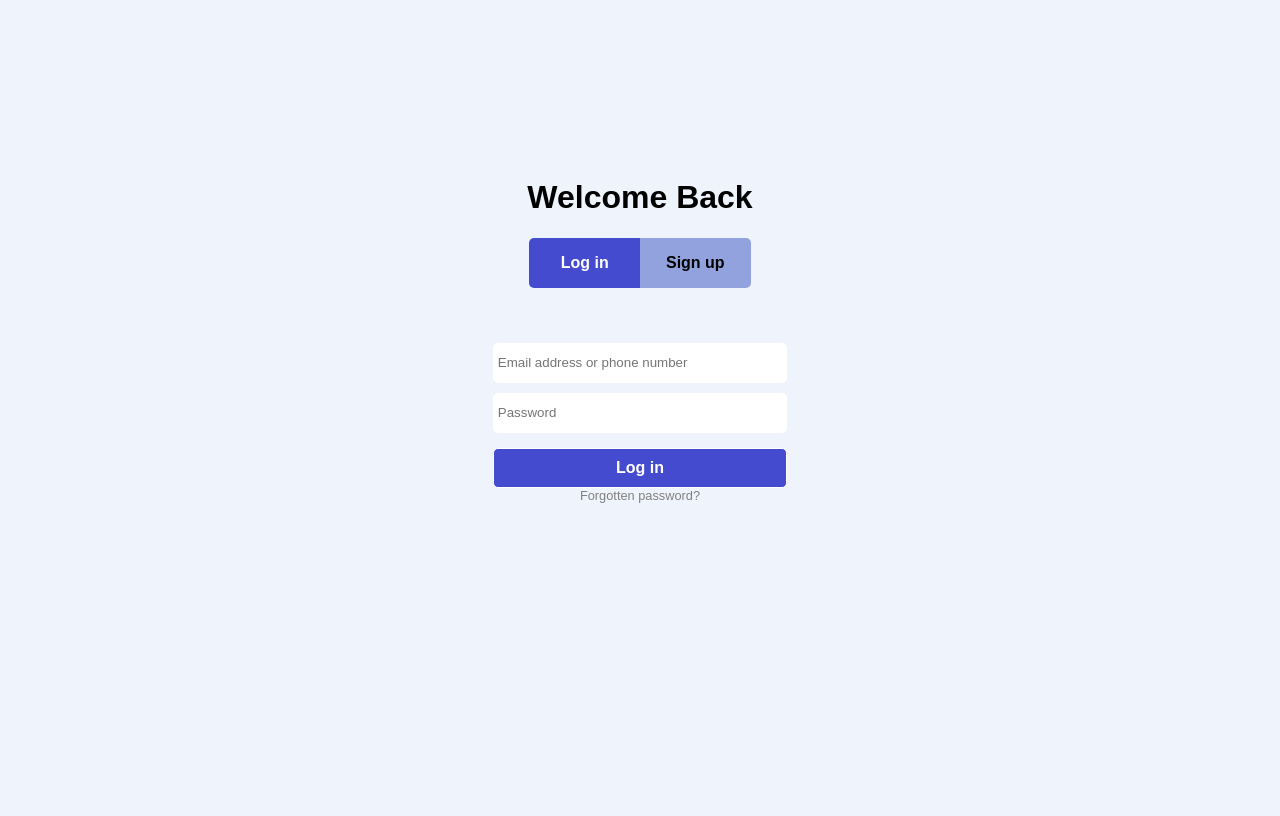
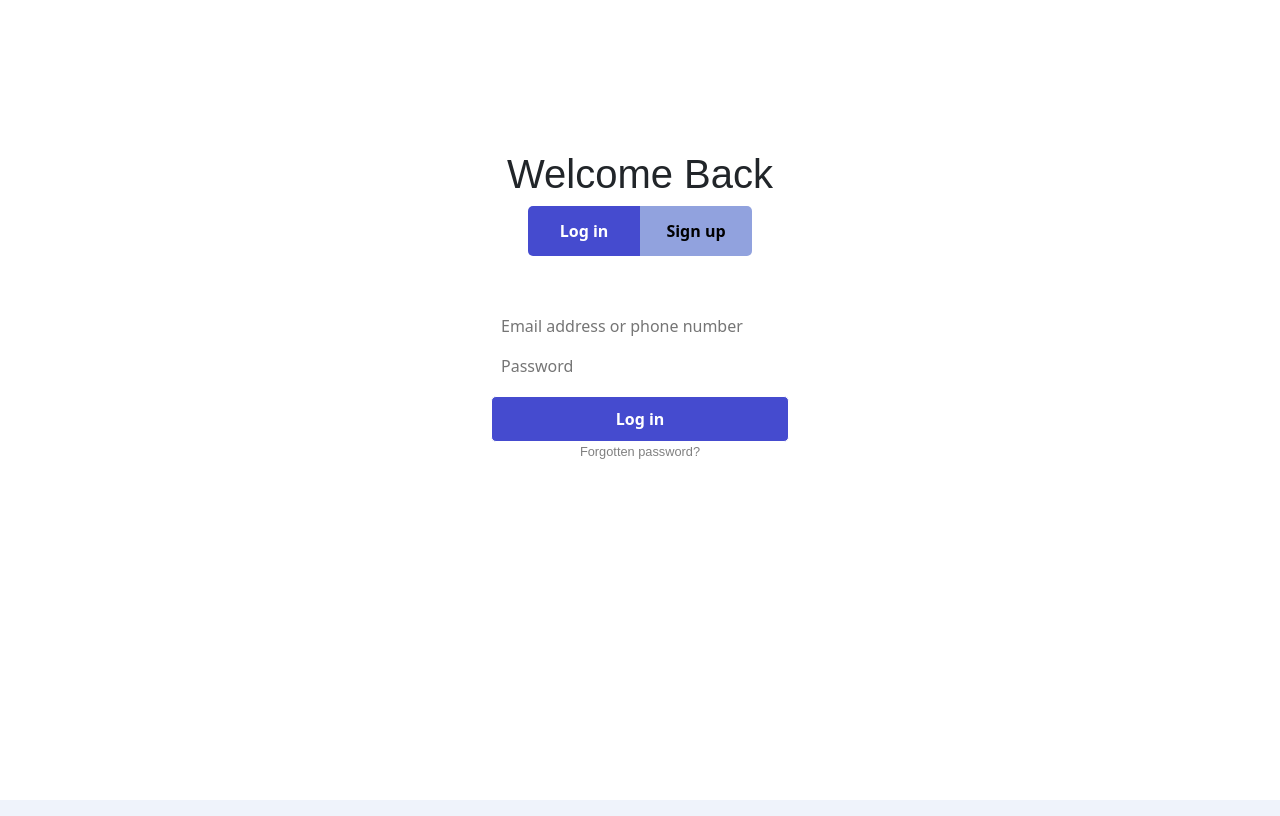
Before and after one commit to Cecil-B-Liv/fsDev, a React (Vite) app: page / in a window 1280 px wide. Built offline with nearby package versions, Linux system fonts and the light colour scheme.

Commit message:
Add Bootstrap

```diff
--- a/package.json
+++ b/package.json
@@ -10,6 +10,7 @@
     "preview": "vite preview"
   },
   "dependencies": {
+    "@popperjs/core": "^2.11.8",
     "@reduxjs/toolkit": "^2.2.7",
     "bootstrap": "^5.3.3",
     "react": "^18.3.1",
--- a/src/index.css
+++ b/src/index.css
@@ -1,3 +1,5 @@
+@import 'bootstrap/scss/bootstrap.scss';
+
 :root {
   background-color: #eff3fb;
 }
@@ -15,7 +17,8 @@
   display: flex;
   justify-content: center;
   align-items: center;
-  height: 100vh; /* Adjust height as needed */
+  height: 100vh;
+  /* Adjust height as needed */
 }
 
 input {
```
Also changed, not shown: 1 other file (tests, documents, lock files or other folders).
